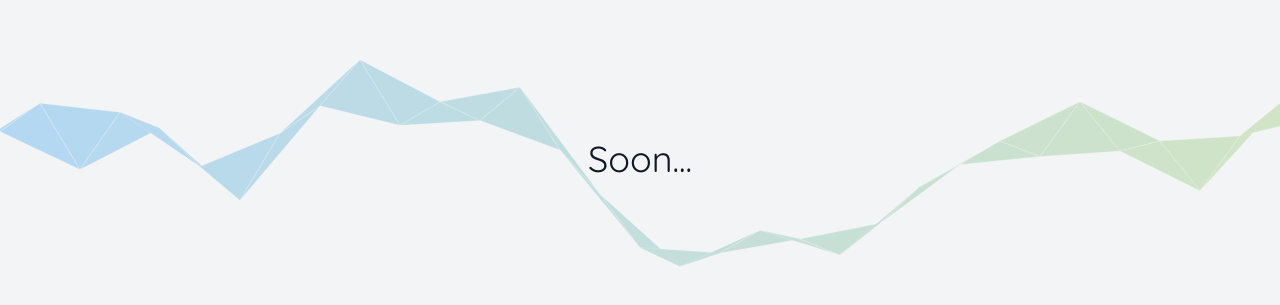
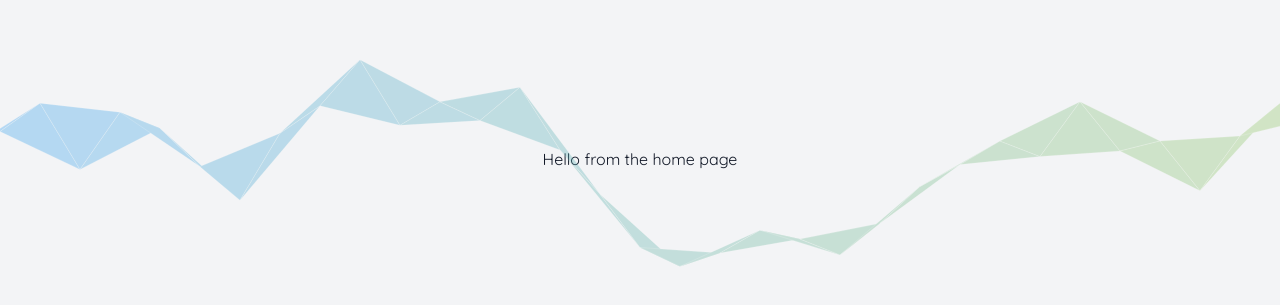
Before and after one commit to scottbedard/scottbedard.net, a Vue app: page / in a window 1280 px wide. Shown: the part 241-546 px from the top of the page. Built offline with nearby package versions, Linux system fonts and the light colour scheme.

Commit message:
scaffold router

```diff
--- a/package.json
+++ b/package.json
@@ -9,7 +9,8 @@
   "dependencies": {
     "@vueuse/core": "^4.1.0",
     "lodash-es": "^4.17.20",
-    "vue": "^3.0.5"
+    "vue": "^3.0.5",
+    "vue-router": "^4.0.3"
   },
   "devDependencies": {
     "@types/lodash-es": "^4.17.4",
--- a/src/App.vue
+++ b/src/App.vue
@@ -1,23 +1,28 @@
 <style lang="postcss">
+@tailwind base;
+@tailwind utilities;
+
 html {
   @apply flex h-full items-center justify-center w-full;
 }
 </style>
 
 <template>
-  <h1 class="text-4xl">Soon...</h1>
   <Ribbon />
+  <RouterView />
 </template>
 
 <script lang="ts">
 import { defineComponent } from 'vue'
+import { RouterView } from 'vue-router'
 import Logo from './components/Logo.vue'
 import Ribbon from './components/Ribbon.vue'
 
 export default defineComponent({
   components: {
     Logo,
-    Ribbon
+    Ribbon,
+    RouterView
   }
 })
 </script>
--- a/src/index.css
+++ /dev/null
@@ -1,2 +0,0 @@
-@tailwind base;
-@tailwind utilities;
--- a/src/main.ts
+++ b/src/main.ts
@@ -1,5 +1,13 @@
 import { createApp } from 'vue'
+import { createRouter, createWebHistory } from 'vue-router'
+import { routes } from './routes'
 import App from './App.vue'
-import './index.css'
 
-createApp(App).mount('#app')
+const router = createRouter({
+  history: createWebHistory(),
+  routes
+})
+
+createApp(App)
+  .use(router)
+  .mount('#app')
--- /dev/null
+++ b/src/pages/Home.vue
@@ -0,0 +1,5 @@
+<template>
+  <div>
+    Hello from the home page
+  </div>
+</template>
--- /dev/null
+++ b/src/routes.ts
@@ -0,0 +1,9 @@
+import { RouteRecordRaw } from 'vue-router';
+
+export const routes: RouteRecordRaw[] = [
+  {
+    component: () => import('./pages/Home.vue'),
+    name: 'home',
+    path: '/'
+  }
+]
```
Also changed, not shown: 1 other file (tests, documents, lock files or other folders).
